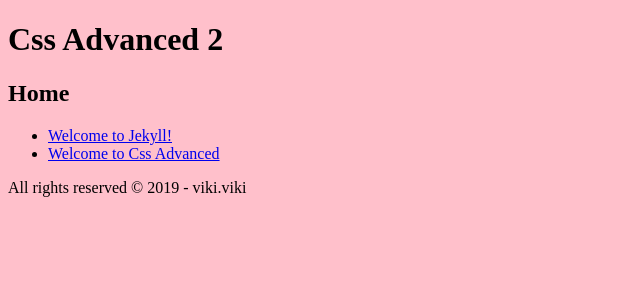
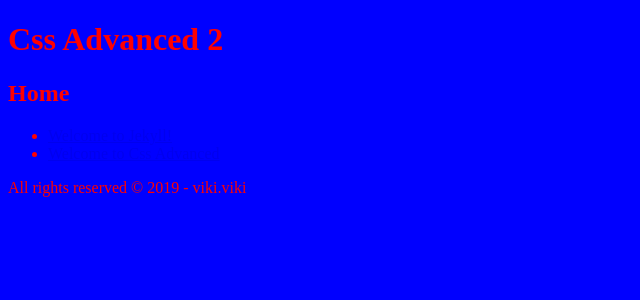
Before and after one commit to victoriakaramanova/css-advanced-demo, a Jekyll site: the page built from index.html, in a window 1280 px wide. Shown: the top 300 px of the page, without its empty margins (0-640 px from the left). Built offline with Jekyll 4.4.1, drawn with Linux system fonts in a browser that asks for light colours.

Commit message:
resolved conflict

```diff
--- a/css/style.css
+++ b/css/style.css
@@ -1,3 +1,4 @@
 body {
-    background-color: pink;
+    background-color: blue;
+	color: red;
 }
```
